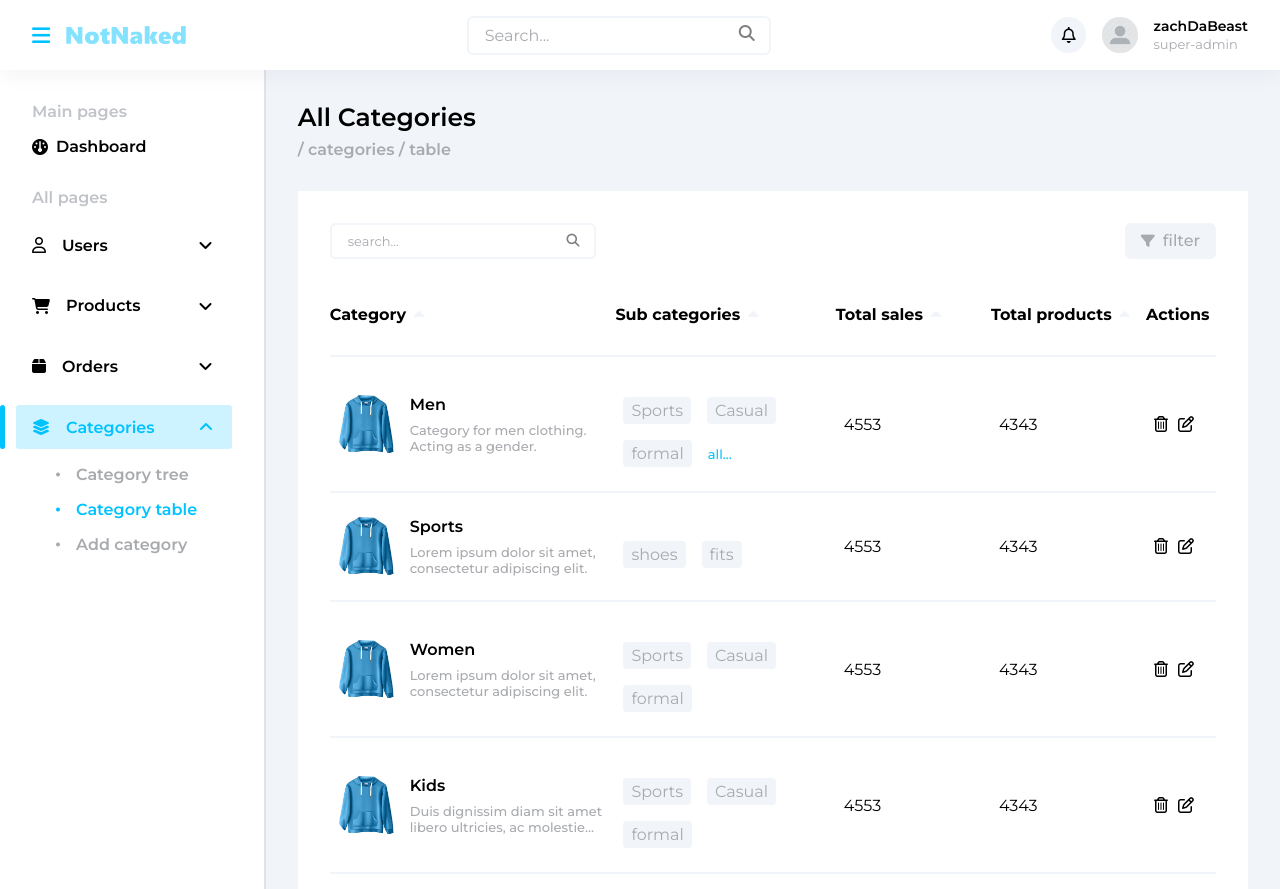
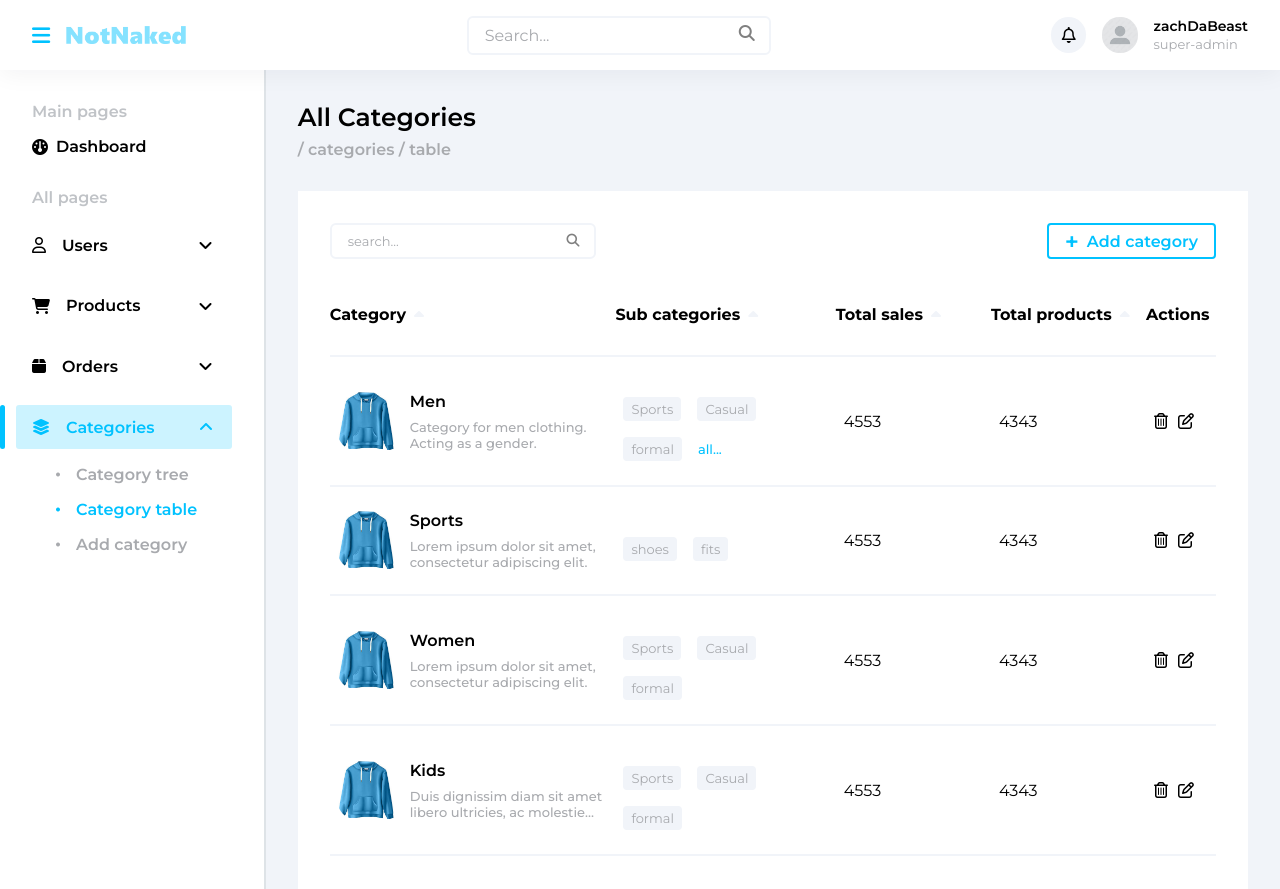
Before and after one commit to AbbassAshmar/Garbify-Admin, a React (Vite) app: page /categories/table in a window 1280 px wide. Shown: the top 889 px of the page. Built offline with nearby package versions, Linux system fonts and the light colour scheme.

Commit message:
Implement searching functionality in Categories Table

```diff
--- a/src/dummy_data.jsx
+++ b/src/dummy_data.jsx
@@ -113,61 +113,61 @@ export const FlatCategories = [
     },
     {
         id: 546,
-        name: "Men Formal",
+        name: "jfiw",
         image:blueHoody,
         parent_id: null,
-        total_sales:4553,
+        total_sales:453,
         total_products:4343,
         children: ["golden", "grey","black"],
         description:" Duis dignissim diam sit amet libero ultricies, ac molestie nulla vestibulum. Vestibulum tempor, purus ut venenatis elementum,",
     },
     {
         id: 43,
-        name: "Men Formal",
+        name: "ewaf",
         image:blueHoody,
         parent_id: null,
-        total_sales:4553,
+        total_sales:9435,
         total_products:4343,
         children: ["golden", "grey","black"],
         description:" Duis dignissim diam sit amet libero ultricies, ac molestie nulla vestibulum. Vestibulum tempor, purus ut venenatis elementum,",
     },
     {
         id: 363,
-        name: "Men Formal",
+        name: "jasio Fojifrmal",
         image:blueHoody,
         parent_id: null,
-        total_sales:4553,
-        total_products:4343,
+        total_sales:540,
+        total_products:2390,
         children: ["golden", "grey","black"],
         description:" Duis dignissim diam sit amet libero ultricies, ac molestie nulla vestibulum. Vestibulum tempor, purus ut venenatis elementum,",
     },
     {
         id: 36,
-        name: "Men Formal",
+        name: "kki Fojrmal",
         image:blueHoody,
         parent_id: null,
-        total_sales:4553,
-        total_products:4343,
+        total_sales:9504,
+        total_products:2094,
         children: ["golden", "grey","black"],
         description:" Duis dignissim diam sit amet libero ultricies, ac molestie nulla vestibulum. Vestibulum tempor, purus ut venenatis elementum,",
     },
     {
         id: 35,
-        name: "Men Formal",
+        name: "kri kk",
         image:blueHoody,
         parent_id: null,
-        total_sales:4553,
-        total_products:4343,
+        total_sales:8234,
+        total_products:5849,
         children: ["golden", "grey","black"],
         description:" Duis dignissim diam sit amet libero ultricies, ac molestie nulla vestibulum. Vestibulum tempor, purus ut venenatis elementum,",
     },
     {
         id: 34,
-        name: "Men Formal",
+        name: "kaka Formal",
         image:blueHoody,
         parent_id: null,
-        total_sales:4553,
-        total_products:4343,
+        total_sales:2933,
+        total_products:3209,
         children: ["golden", "grey","black"],
         description:" Duis dignissim diam sit amet libero ultricies, ac molestie nulla vestibulum. Vestibulum tempor, purus ut venenatis elementum,",
     }
--- a/src/pages/CategoriesTable/categories-table.jsx
+++ b/src/pages/CategoriesTable/categories-table.jsx
@@ -1,9 +1,9 @@
 import styled from "styled-components";
 import SearchBar from "./components/SearchBar/search-bar";
-import FilterButton from "./components/FilterButton/filter-button";
 import { useEffect, useState } from "react";
 import CategoryCardHorizontal from "./components/CategoryCardHorizontal/category-card-horizontal";
 import { FlatCategories } from "../../dummy_data";
+import {Link} from "react-router-dom";
 
 const Container = styled.div`
 gap:2rem;
@@ -49,6 +49,26 @@ width: 100%;
 display: flex;
 align-items: stretch;
 justify-content: space-between;
+`
+
+const AddCategoryButton = styled(Link)`
+border:2px solid var(--main-color);
+color:var(--main-color);
+font-weight:600;
+font-size:var(--body);
+text-decoration:none;
+padding:0 1rem;
+border-radius: 4px;
+background-color: white;
+display: flex;
+align-items: center;
+gap: .5rem;
+cursor: pointer;
+transition:background-color .3s, color .3s;
+&:hover{
+    background-color: var(--main-color);
+    color:white;
+}
 `
 
 const TableContainer = styled.div`
@@ -121,6 +141,7 @@ background-color: var(--secondary-color);
 font-weight:400;
 color:var(--secondary-text);
 border-radius: 4px;
+font-size: var(--small-1);
 `
 const AllButton = styled.button`
 display:inline;
@@ -172,32 +193,31 @@ const TABLE_HEADERS = ["Category","Sub categories","Total sales","Total products
 export default function CategoriesTable(){
     const [children, setChildren] = useState({});
     const [categories, setCategories] = useState(FlatCategories);
+
     const [sortBy, setSortBy] = useState(['','']);
+    const [pageNumber, setPageNumber] = useState(1);
+    const [searchValue,setSearchValue] = useState("");
 
-    let TOTAL_PAGES = 21;
-    const CATEGORIES_PER_PAGE = 15;
-    const [pageNumber, setPageNumber] = useState(1);
-
-    let CATEGORIES_START_INDEX = CATEGORIES_PER_PAGE*(pageNumber-1);
-    let CATEGORIES_END_INDEX = CATEGORIES_START_INDEX + CATEGORIES_PER_PAGE;
+    const CATEGORIES_PER_PAGE = 10;
 
     useEffect(()=>{
-        TOTAL_PAGES = Math.ceil(categories.length / CATEGORIES_PER_PAGE);
-    },[categories])
-
-    useEffect(()=>{
-        let childrenObj = {};
+        let childrenObj= {};
         for (let category of categories) {
-            childrenObj[category.id] = category.children.slice(0,3);
+            childrenObj[category.id] = category.children.slice(0, 3);
         }
-
         setChildren(childrenObj);
     },[categories])
 
-    useEffect(()=>{
-        if (sortBy[0] && sortBy[1])
-        setCategories([...categories].sort(compare(sortBy[0], sortBy[1])));
-    },[sortBy])
+    let filteredCategories = categories.filter(category => {
+        const categoryName = category.name.toLowerCase();
+        const searchValueLowerCase = searchValue.toLowerCase();
+
+        return [...searchValueLowerCase].every(letter => categoryName.includes(letter));
+    }).sort(compare(sortBy[0], sortBy[1]));
+
+    let TOTAL_PAGES = Math.ceil(filteredCategories.length / CATEGORIES_PER_PAGE);;
+    let CATEGORIES_START_INDEX = CATEGORIES_PER_PAGE*(pageNumber-1);
+    let CATEGORIES_END_INDEX = CATEGORIES_START_INDEX + CATEGORIES_PER_PAGE;
 
     function compareChildren(a,b){
         return (a.children.length < b.children.length) ? -1 : (a.children.length > b.children.length) ? 1 : 0;
@@ -217,6 +237,7 @@ export default function CategoriesTable(){
 
     function comparisonFactor(factor){
         let factors = {
+            "" : (a,b)=> 0,
             "Category" : compareName,
             "Total sales" : compareTotalSales,
             "Sub categories"  : compareChildren,
@@ -256,6 +277,7 @@ export default function CategoriesTable(){
         if (pageNumber < TOTAL_PAGES)
         setPageNumber(pageNumber+1)
     }
+
     return(
         <Container>
             <Header>
@@ -266,8 +288,8 @@ export default function CategoriesTable(){
             </Header>
             <Content>
                 <ContentHeader>
-                    <SearchBar />
-                    <FilterButton />
+                    <SearchBar setPageNumber={setPageNumber} searchValue={searchValue} setSearchValue={setSearchValue} />
+                    <AddCategoryButton to={"/categories/add"}><span style={{fontSize:"1.5rem"}}>+</span> Add category</AddCategoryButton>
                 </ContentHeader>
                 <TableContainer>
                     <Table>
@@ -294,7 +316,7 @@ export default function CategoriesTable(){
                             </TableRow>
                         </TableHeaders>
                         <tbody>
-                            {categories.length && categories.slice(CATEGORIES_START_INDEX,CATEGORIES_END_INDEX).map((category, index) => (
+                            {filteredCategories?.slice(CATEGORIES_START_INDEX,CATEGORIES_END_INDEX).map((category) => (
                                 <TableRow key={category.id}>
                                     <TableCell>
                                         <CategoryCardHorizontal name={category.name} image={category.image} description={category.description} />
--- a/src/pages/CategoriesTable/components/SearchBar/search-bar.jsx
+++ b/src/pages/CategoriesTable/components/SearchBar/search-bar.jsx
@@ -1,5 +1,5 @@
 import styled from "styled-components";
-import {useSearchParams} from "react-router-dom";
+import { useState } from "react";
 
 const SearchBarContainer = styled.form`
 position:relative;
@@ -34,18 +34,17 @@ ${SearchInput}:focus + &{
 }
 `
 
-export default function SearchBar(){
-    const [searchParams, setSearchParams] = useSearchParams();
+export default function SearchBar({searchValue, setSearchValue,setPageNumber}){
 
-    function handleSubmit(e){
-        e.preventDefault();
-        const data = new FormData(e.target);
-        setSearchParams({q:data.get("q")})
+    function handleSearchInputChange(e){
+        setPageNumber(1);
+        setSearchValue(e.currentTarget.value);
     }
 
+
     return(
-        <SearchBarContainer onSubmit={handleSubmit}>
-            <SearchInput name="q" type="text" placeholder="search..."/>
+        <SearchBarContainer onSubmit={(e)=>e.preventDefault()}>
+            <SearchInput onChange={handleSearchInputChange} name="q" type="text" placeholder="search..."/>
             <SearchIcon className="fa-solid fa-magnifying-glass" />
         </SearchBarContainer>
     )
--- a/src/pages/ListCategories/list-categories.jsx
+++ b/src/pages/ListCategories/list-categories.jsx
@@ -113,7 +113,7 @@ border-radius: 50%;
 export default function ListCategories(){
 	const liRefs = useRef({});
 	const [liWidths,setLiWidths] = useState({});
-  	const [categories , setCategories] = useState(Categories.categories);
+  const [categories , setCategories] = useState(Categories.categories);
 
 	const borderLeftRight = (index, length)=>{
 		if (length <= 1) return "0";
```
